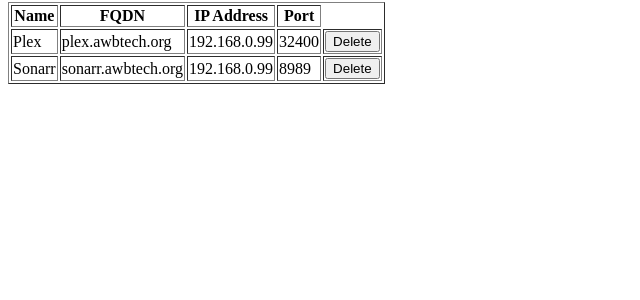
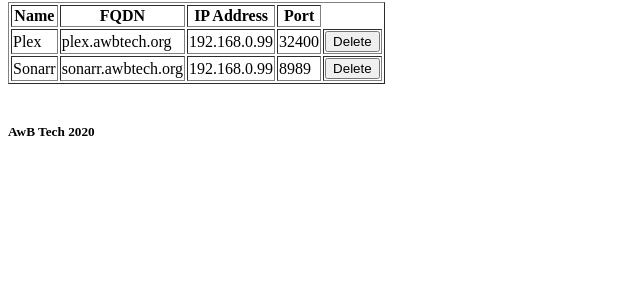
Before and after one commit to andrewixl/reverseproxy, a Django app: template apps/main/templates/main/index.html in a window 1280 px wide. Shown: the part 127-427 px from the top of the page, without its empty margins (0-640 px from the left). Run offline with Django 3.2, Linux system fonts and the light colour scheme; the template is opened without the code that fills it: values that come from a table or form of the project are taken from there, others are empty; data comes from the database, SQL or seed files in the repository; parts of the project's set-up code (start-up, migrations or seed data) failed here and were passed over; some libraries are stand-ins or nearby versions.

Commit message:
Added Ownership

```diff
--- a/apps/main/templates/main/index.html
+++ b/apps/main/templates/main/index.html
@@ -55,3 +55,5 @@
         {%endfor%}
 
     </table>
+    <br>
+    <h5>AwB Tech 2020</h5>
```
